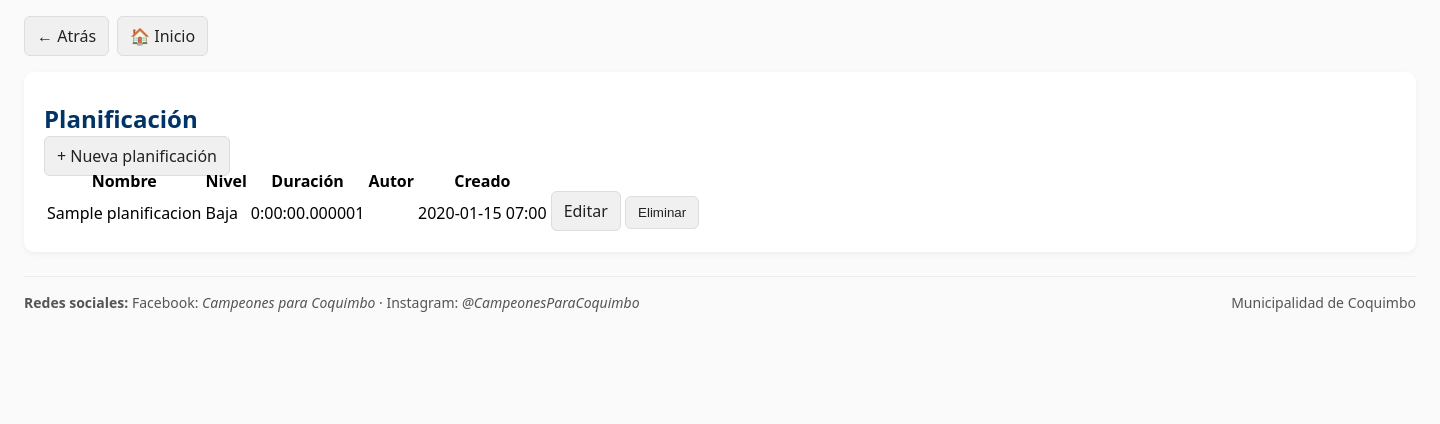
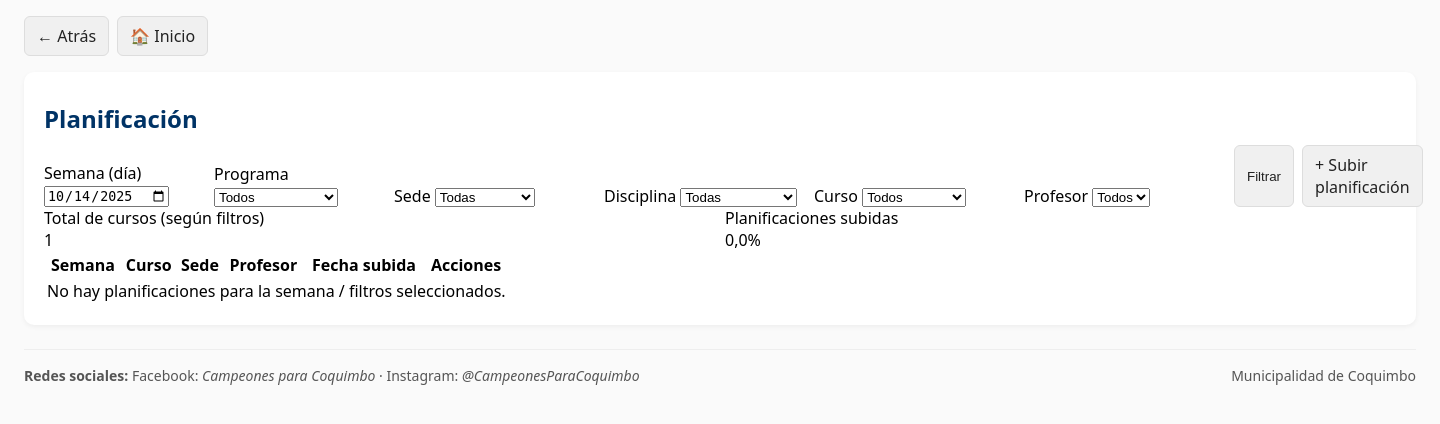
Before and after one commit to carolinaopazo01-byte/proyecto, a Django app: page /planificaciones/ in a window 1440 px wide. Shown: the part 108-532 px from the top of the page. Run offline with Django 5.2, Linux system fonts and the light colour scheme; a user stored in the database is signed in; tables that the repository leaves empty hold one stand-in row (values such as "Sample post").

Commit message:
Actualización 21 oct (02) Panel del admin listo

```diff
--- a/applications/core/urls.py
+++ b/applications/core/urls.py
@@ -39,10 +39,10 @@ urlpatterns = [
 
     # Planificaciones
     path("planificaciones/", views.planificaciones_list, name="planificaciones_list"),
-    path("planificaciones/nuevo/", views.planificacion_create, name="planificacion_create"),
-    path("planificaciones/<int:plan_id>/editar/", views.planificacion_edit, name="planificacion_edit"),
-    path("planificaciones/<int:plan_id>/eliminar/", views.planificacion_delete, name="planificacion_delete"),
     path("planificaciones/upload/", views.planificacion_upload, name="planificacion_upload"),
+    path("planificaciones/<int:plan_id>/", views.planificacion_detail, name="planificacion_detail"),
+    path("planificaciones/<int:plan_id>/download/", views.planificacion_download, name="planificacion_download"),
+    path("planificaciones/<int:plan_id>/historial/", views.planificacion_historial, name="planificacion_historial"),
 
     # Asistencia (stubs)
     path("asistencia/profesor/<int:curso_id>/", views.asistencia_profesor, name="asistencia_profesor"),
--- a/applications/core/views.py
+++ b/applications/core/views.py
@@ -1,12 +1,12 @@
 # applications/core/views.py
-from django.http import HttpResponse
+from django.http import HttpResponse, FileResponse, Http404
 from django.shortcuts import render, redirect, get_object_or_404
 from django.views.decorators.http import require_http_methods
-from django.db.models import Q
+from django.db.models import Q, Count
 
-from .models import Comunicado, Curso, Sede, Estudiante, Planificacion, Deporte
-from .forms import PlanificacionForm, DeporteForm  # EstudianteForm se importa perezoso en las vistas
-
+from .models import Comunicado, Curso, Sede, Estudiante, Planificacion, Deporte, PlanificacionVersion
+#from .forms import PlanificacionForm, DeporteForm, PlanificacionUploadForm
+from .forms import DeporteForm, PlanificacionUploadForm
 # Control de acceso por rol
 from applications.usuarios.utils import role_required
 from applications.usuarios.models import Usuario
@@ -15,6 +15,11 @@ from applications.core.models import Sede, Deporte
 
 from datetime import date, timedelta
 from django.utils import timezone
+
+
+def _monday(d: date) -> date:
+    return d - timedelta(days=d.weekday())
+
 
 # ------- Home (informativo) -------
 @require_http_methods(["GET"])
@@ -573,50 +578,136 @@ def reportes_exportar_todo(request):  # TODO
     return HttpResponse("Exportador general (xlsx/pdf) – por implementar")
 
 # ================= PLANIFICACIONES =================
-@role_required(Usuario.Tipo.PROF, Usuario.Tipo.COORD, Usuario.Tipo.ADMIN)
+@role_required(Usuario.Tipo.ADMIN, Usuario.Tipo.COORD, Usuario.Tipo.PROF)
 @require_http_methods(["GET"])
 def planificaciones_list(request):
-    qs = Planificacion.objects.order_by("-creado")
-    return render(request, "core/planificaciones_list.html", {"items": qs})
+    """
+    Panel con filtros + KPIs + tabla.
+    """
+    # Filtros
+    try:
+        base = date.fromisoformat(request.GET.get("semana") or "")
+    except ValueError:
+        base = timezone.localdate()
+    lunes = _monday(base)
 
+    programa = (request.GET.get("programa") or "").strip()  # FORM | ALTO | ""
+    sede_id = request.GET.get("sede") or ""
+    dep_id = request.GET.get("disciplina") or ""
+    curso_id = request.GET.get("curso") or ""
+    prof_id = request.GET.get("prof") or ""
 
-@role_required(Usuario.Tipo.PROF, Usuario.Tipo.COORD, Usuario.Tipo.ADMIN)
+    # Cursos base (para KPI de total cursos)
+    cursos_qs = Curso.objects.select_related("sede", "profesor", "disciplina").all()
+    if programa:
+        cursos_qs = cursos_qs.filter(programa=programa)
+    if sede_id:
+        cursos_qs = cursos_qs.filter(sede_id=sede_id)
+    if dep_id:
+        cursos_qs = cursos_qs.filter(disciplina_id=dep_id)
+    if curso_id:
+        cursos_qs = cursos_qs.filter(id=curso_id)
+    if prof_id:
+        cursos_qs = cursos_qs.filter(profesor_id=prof_id)
+
+    total_cursos = cursos_qs.count()
+
+    # Planificaciones de esa semana y filtros
+    plans = (Planificacion.objects
+             .select_related("curso", "curso__sede", "curso__profesor", "curso__disciplina")
+             .filter(semana=lunes))
+
+    if programa:
+        plans = plans.filter(curso__programa=programa)
+    if sede_id:
+        plans = plans.filter(curso__sede_id=sede_id)
+    if dep_id:
+        plans = plans.filter(curso__disciplina_id=dep_id)
+    if curso_id:
+        plans = plans.filter(curso_id=curso_id)
+    if prof_id:
+        plans = plans.filter(curso__profesor_id=prof_id)
+
+    cursos_con_plan = plans.values("curso_id").distinct().count()
+    pct_subidas = round((cursos_con_plan / total_cursos) * 100, 1) if total_cursos else 0.0
+
+    ctx = {
+        "semana": base.isoformat(),
+        "lunes": lunes,
+        "total_cursos": total_cursos,
+        "pct_subidas": pct_subidas,
+        "items": plans.order_by("curso__sede__nombre", "curso__disciplina__nombre", "curso__nombre"),
+        "sedes": Sede.objects.order_by("nombre"),
+        "disciplinas": Deporte.objects.order_by("nombre"),
+        "cursos": cursos_qs.order_by("nombre"),
+        "profes": Usuario.objects.filter(tipo_usuario=Usuario.Tipo.PROF).order_by("last_name", "first_name"),
+        "programa": programa,
+        "sede_id": sede_id,
+        "dep_id": dep_id,
+        "curso_id": curso_id,
+        "prof_id": prof_id,
+    }
+    return render(request, "core/planificaciones_list.html", ctx)
+
+@role_required(Usuario.Tipo.ADMIN, Usuario.Tipo.COORD, Usuario.Tipo.PROF)
 @require_http_methods(["GET", "POST"])
-def planificacion_create(request):
+def planificacion_upload(request):
+    """
+    Sube/actualiza la planificación de un curso en una semana.
+    Si ya existe, actualiza archivo y guarda versión en historial.
+    """
     if request.method == "POST":
-        form = PlanificacionForm(request.POST)
+        form = PlanificacionUploadForm(request.POST, request.FILES)
         if form.is_valid():
             obj = form.save(commit=False)
-            obj.autor = request.user if request.user.is_authenticated else None
-            obj.save()
-            return redirect("core:planificaciones_list")
+            # normalizar: guardar el LUNES de esa semana
+            obj.semana = _monday(obj.semana)
+            obj.autor = request.user
+            # ¿ya existe?
+            existente = Planificacion.objects.filter(curso=obj.curso, semana=obj.semana).first()
+            if existente:
+                # guardar versión actual si tenía archivo
+                if existente.archivo:
+                    PlanificacionVersion.objects.create(
+                        planificacion=existente,
+                        archivo=existente.archivo,
+                        autor=request.user,
+                    )
+                existente.archivo = obj.archivo
+                existente.autor = request.user
+                existente.save()
+                return redirect("core:planificaciones_list")
+            else:
+                obj.save()
+                return redirect("core:planificaciones_list")
     else:
-        form = PlanificacionForm()
-    return render(request, "core/planificacion_form.html", {"form": form, "is_edit": False})
+        # semana por defecto: hoy
+        form = PlanificacionUploadForm(initial={"semana": timezone.localdate()})
+    return render(request, "core/planificacion_form_upload.html", {"form": form})
 
+@role_required(Usuario.Tipo.ADMIN, Usuario.Tipo.COORD, Usuario.Tipo.PROF)
+@require_http_methods(["GET"])
+def planificacion_detail(request, plan_id: int):
+    p = get_object_or_404(
+        Planificacion.objects.select_related("curso", "curso__sede", "curso__profesor", "curso__disciplina"),
+        pk=plan_id
+    )
+    return render(request, "core/planificacion_detail.html", {"p": p})
 
-@role_required(Usuario.Tipo.PROF, Usuario.Tipo.COORD, Usuario.Tipo.ADMIN)
-@require_http_methods(["GET", "POST"])
-def planificacion_edit(request, plan_id: int):
-    obj = get_object_or_404(Planificacion, pk=plan_id)
-    if request.method == "POST":
-        form = PlanificacionForm(request.POST, instance=obj)
-        if form.is_valid():
-            form.save()
-            return redirect("core:planificaciones_list")
-    else:
-        form = PlanificacionForm(instance=obj)
-    return render(request, "core/planificacion_form.html", {"form": form, "is_edit": True, "obj": obj})
+@role_required(Usuario.Tipo.ADMIN, Usuario.Tipo.COORD, Usuario.Tipo.PROF)
+@require_http_methods(["GET"])
+def planificacion_download(request, plan_id: int):
+    p = get_object_or_404(Planificacion, pk=plan_id)
+    if not p.archivo:
+        raise Http404("No hay archivo para descargar.")
+    return FileResponse(p.archivo.open("rb"), as_attachment=True, filename=p.archivo.name.split("/")[-1])
 
-
-@role_required(Usuario.Tipo.PROF, Usuario.Tipo.COORD, Usuario.Tipo.ADMIN)
-@require_http_methods(["POST"])
-def planificacion_delete(request, plan_id: int):
-    obj = get_object_or_404(Planificacion, pk=plan_id)
-    obj.delete()
-    return redirect("core:planificaciones_list")
-
-
+@role_required(Usuario.Tipo.ADMIN, Usuario.Tipo.COORD, Usuario.Tipo.PROF)
+@require_http_methods(["GET"])
+def planificacion_historial(request, plan_id: int):
+    p = get_object_or_404(Planificacion, pk=plan_id)
+    versiones = p.versiones.all()
+    return render(request, "core/planificacion_historial.html", {"p": p, "versiones": versiones})
 # ================= DEPORTES =================
 @role_required(Usuario.Tipo.ADMIN, Usuario.Tipo.COORD)
 @require_http_methods(["GET"])
--- a/templates/core/planificaciones_list.html
+++ b/templates/core/planificaciones_list.html
@@ -1,41 +1,101 @@
 {% extends "base.html" %}
 {% block title %}Planificación{% endblock %}
+{% block header %}Planificación{% endblock %}
+
 {% block content %}
-<h2>Planificación</h2>
+<form method="get" class="card p-3 mb-3" style="display:grid; grid-template-columns: 160px 170px 200px 200px 200px 200px 1fr; gap:10px; align-items:end;">
+  <div>
+    <label class="form-label">Semana (día)</label>
+    <input type="date" name="semana" value="{{ semana }}">
+  </div>
+  <div>
+    <label class="form-label">Programa</label>
+    <select name="programa">
+      <option value="">Todos</option>
+      <option value="FORM" {% if programa == 'FORM' %}selected{% endif %}>Formativo</option>
+      <option value="ALTO" {% if programa == 'ALTO' %}selected{% endif %}>Alto Rendimiento</option>
+    </select>
+  </div>
+  <div>
+    <label class="form-label">Sede</label>
+    <select name="sede">
+      <option value="">Todas</option>
+      {% for s in sedes %}
+      <option value="{{ s.id }}" {% if s.id|stringformat:"s" == sede_id %}selected{% endif %}>{{ s.nombre }}</option>
+      {% endfor %}
+    </select>
+  </div>
+  <div>
+    <label class="form-label">Disciplina</label>
+    <select name="disciplina">
+      <option value="">Todas</option>
+      {% for d in disciplinas %}
+      <option value="{{ d.id }}" {% if d.id|stringformat:"s" == dep_id %}selected{% endif %}>{{ d.nombre }}</option>
+      {% endfor %}
+    </select>
+  </div>
+  <div>
+    <label class="form-label">Curso</label>
+    <select name="curso">
+      <option value="">Todos</option>
+      {% for c in cursos %}
+      <option value="{{ c.id }}" {% if c.id|stringformat:"s" == curso_id %}selected{% endif %}>{{ c.nombre }}</option>
+      {% endfor %}
+    </select>
+  </div>
+  <div>
+    <label class="form-label">Profesor</label>
+    <select name="prof">
+      <option value="">Todos</option>
+      {% for p in profes %}
+      <option value="{{ p.id }}" {% if p.id|stringformat:"s" == prof_id %}selected{% endif %}>{{ p.get_full_name }}</option>
+      {% endfor %}
+    </select>
+  </div>
+  <div style="display:flex; gap:8px;">
+    <button class="btn" type="submit">Filtrar</button>
+    <a class="btn" href="{% url 'core:planificacion_upload' %}">+ Subir planificación</a>
+  </div>
+</form>
 
-<div class="mb-3">
-  <a class="btn btn-primary" href="{% url 'core:planificacion_create' %}">+ Nueva planificación</a>
+<div class="grid mb-3" style="display:grid; grid-template-columns: repeat(auto-fit, minmax(240px,1fr)); gap:10px;">
+  <div class="card p-3">
+    <div class="text-muted">Total de cursos (según filtros)</div>
+    <div class="h4">{{ total_cursos }}</div>
+  </div>
+  <div class="card p-3">
+    <div class="text-muted">Planificaciones subidas</div>
+    <div class="h4">{{ pct_subidas }}%</div>
+  </div>
 </div>
 
 <table class="table table-striped">
   <thead>
     <tr>
-      <th>Nombre</th>
-      <th>Nivel</th>
-      <th>Duración</th>
-      <th>Autor</th>
-      <th>Creado</th>
-      <th></th>
+      <th>Semana</th>
+      <th>Curso</th>
+      <th>Sede</th>
+      <th>Profesor</th>
+      <th>Fecha subida</th>
+      <th>Acciones</th>
     </tr>
   </thead>
   <tbody>
     {% for it in items %}
       <tr>
-        <td>{{ it.nombre }}</td>
-        <td>{{ it.get_nivel_dificultad_display }}</td>
-        <td>{{ it.duracion }}</td>
-        <td>{{ it.autor }}</td>
-        <td>{{ it.creado|date:"Y-m-d H:i" }}</td>
-        <td class="text-end">
-          <a class="btn btn-sm btn-outline-secondary" href="{% url 'core:planificacion_edit' it.id %}">Editar</a>
-          <form action="{% url 'core:planificacion_delete' it.id %}" method="post" style="display:inline;">
-            {% csrf_token %}
-            <button type="submit" class="btn btn-sm btn-outline-danger" onclick="return confirm('¿Eliminar planificación?');">Eliminar</button>
-          </form>
+        <td>{{ it.semana|date:"d/m/Y" }}</td>
+        <td>{{ it.curso.nombre }}</td>
+        <td>{{ it.curso.sede }}</td>
+        <td>{{ it.curso.profesor }}</td>
+        <td>{{ it.creado|date:"d/m/Y H:i" }}</td>
+        <td>
+          <a class="btn" href="{% url 'core:planificacion_detail' it.id %}">Ver</a>
+          {% if it.archivo %}<a class="btn" href="{% url 'core:planificacion_download' it.id %}">Descargar</a>{% endif %}
+          <a class="btn" href="{% url 'core:planificacion_historial' it.id %}">Ver historial</a>
         </td>
       </tr>
     {% empty %}
-      <tr><td colspan="6">Aún no hay planificaciones.</td></tr>
+      <tr><td colspan="6">No hay planificaciones para la semana / filtros seleccionados.</td></tr>
     {% endfor %}
   </tbody>
 </table>
```
Also changed, not shown: applications/core/admin.py (+30 -4 lines), applications/core/forms.py (+10 -13 lines), applications/core/models.py (+28 -18 lines), templates/core/planificacion_detail.html (added, +18 -0 lines), templates/core/planificacion_form_upload.html (added, +26 -0 lines), templates/core/planificacion_historial.html (added, +24 -0 lines).
